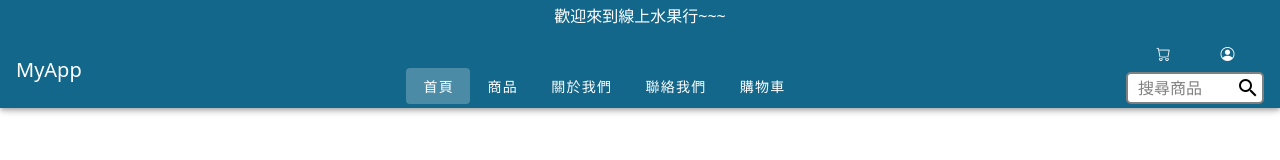
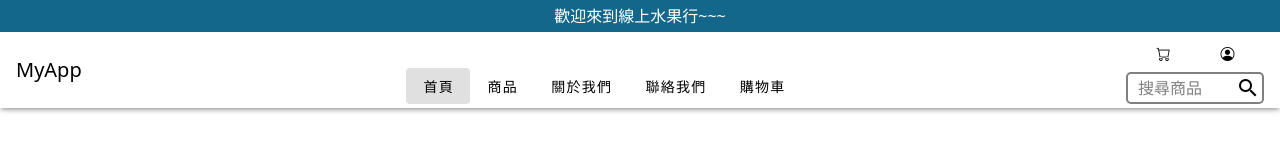
Before and after one commit to ctes930013/my-nuxt-nav, a Nuxt app: page / in a window 1280 px wide. Shown: the top 160 px of the page. Built offline with nearby package versions, Linux system fonts and the light colour scheme.

Commit message:
feat:app bar新增陰影

```diff
--- a/layouts/default.vue
+++ b/layouts/default.vue
@@ -3,15 +3,16 @@
     <v-app>
       <v-app-bar
         app
-        color="primary"
+        color="white"
         dark
+        elevation="3"
         ref="appBar"
         :style="{ transform: isAppBarVisible ? 'translateY(0)' : 'translateY(-100%)' }"
         style="transition: transform 0.3s ease-in-out;"
       >
         <div class="d-flex flex-column d-flex-full-width">
           <!-- 上層頂部橫幅 -->
-          <div class="text-center py-1">
+          <div class="bulletin-header text-center py-1">
             <p class="text-white" style="margin: 0;">歡迎來到線上水果行~~~</p>
           </div>
 
@@ -306,4 +307,8 @@ function logout() {
   align-self: flex-end !important;
   margin-bottom: 0px;
 }
+/* 頂部的公告欄 */
+.bulletin-header {
+  background-color: rgb(var(--v-theme-primary));   /* 使用主題的 primary 顏色 */
+}
 </style>
```
